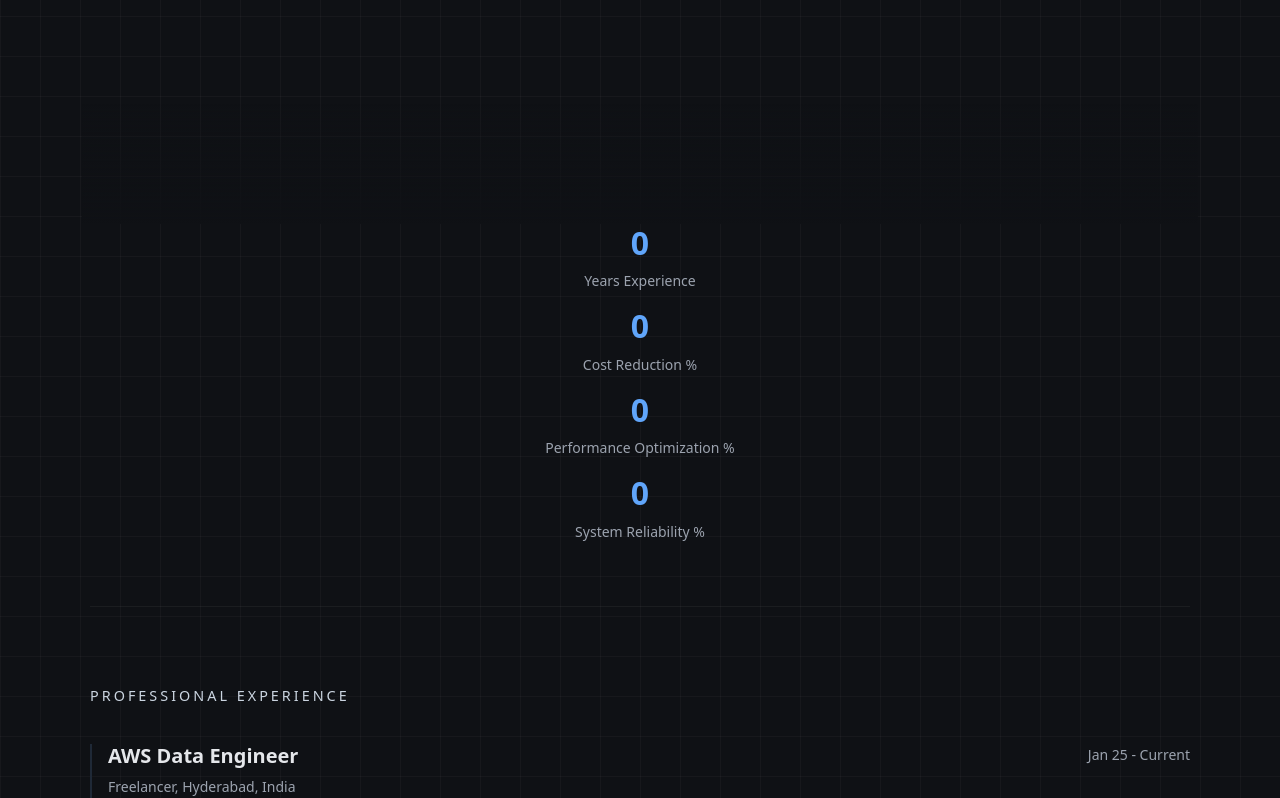
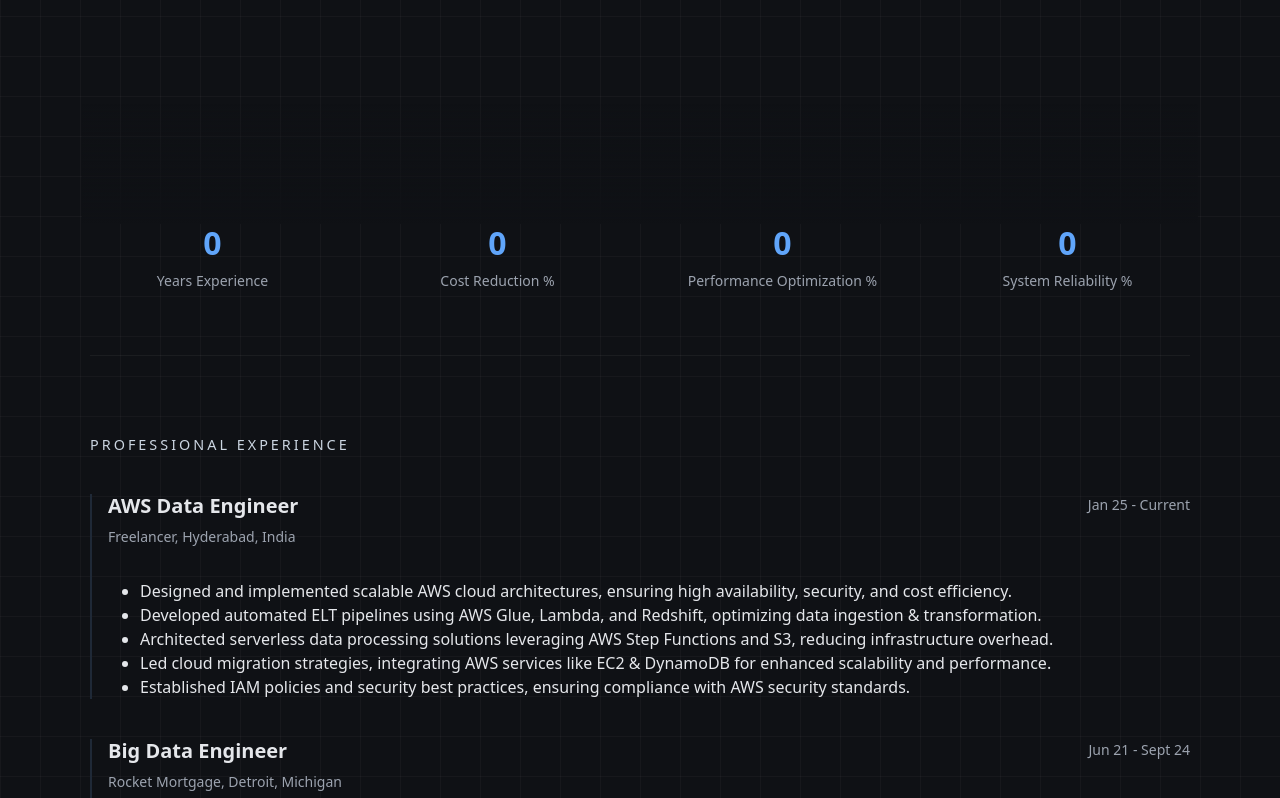
Before and after one commit to shradhadubey/shradha-dubey-portfolio, a Flask app: page / in a window 1280 px wide. Shown: the part 584-1382 px from the top of the page. Run offline with Flask 3, Linux system fonts and the light colour scheme.

Commit message:
Update index.html

```diff
--- a/templates/index.html
+++ b/templates/index.html
@@ -23,19 +23,19 @@
 </section>
 
 <section class="row text-center mb-5">
-    <div class="metric-card">
+    <div class="col-md-3">
         <h2 class="metric" data-value="6">0</h2>
         <p class="text-muted small">Years Experience</p>
     </div>
-    <div class="metric-card">
+    <div class="col-md-3">
         <h2 class="metric" data-value="20">0</h2>
         <p class="text-muted small">Cost Reduction %</p>
     </div>
-    <div class="metric-card">
+    <div class="col-md-3">
         <h2 class="metric" data-value="15">0</h2>
         <p class="text-muted small">Performance Optimization %</p>
     </div>
-    <div class="metric-card">
+    <div class="col-md-3">
         <h2 class="metric" data-value="99.9">0</h2>
         <p class="text-muted small">System Reliability %</p>
     </div>
```
